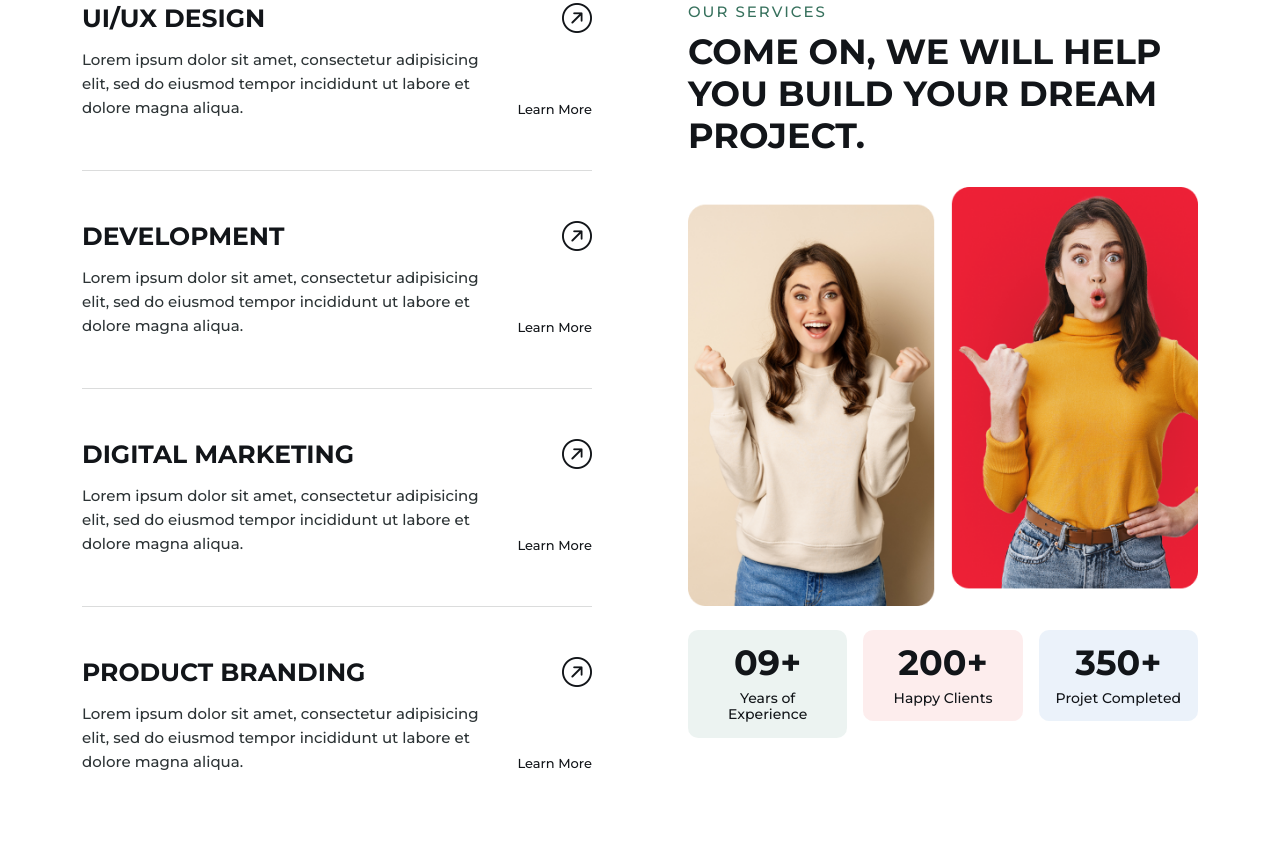
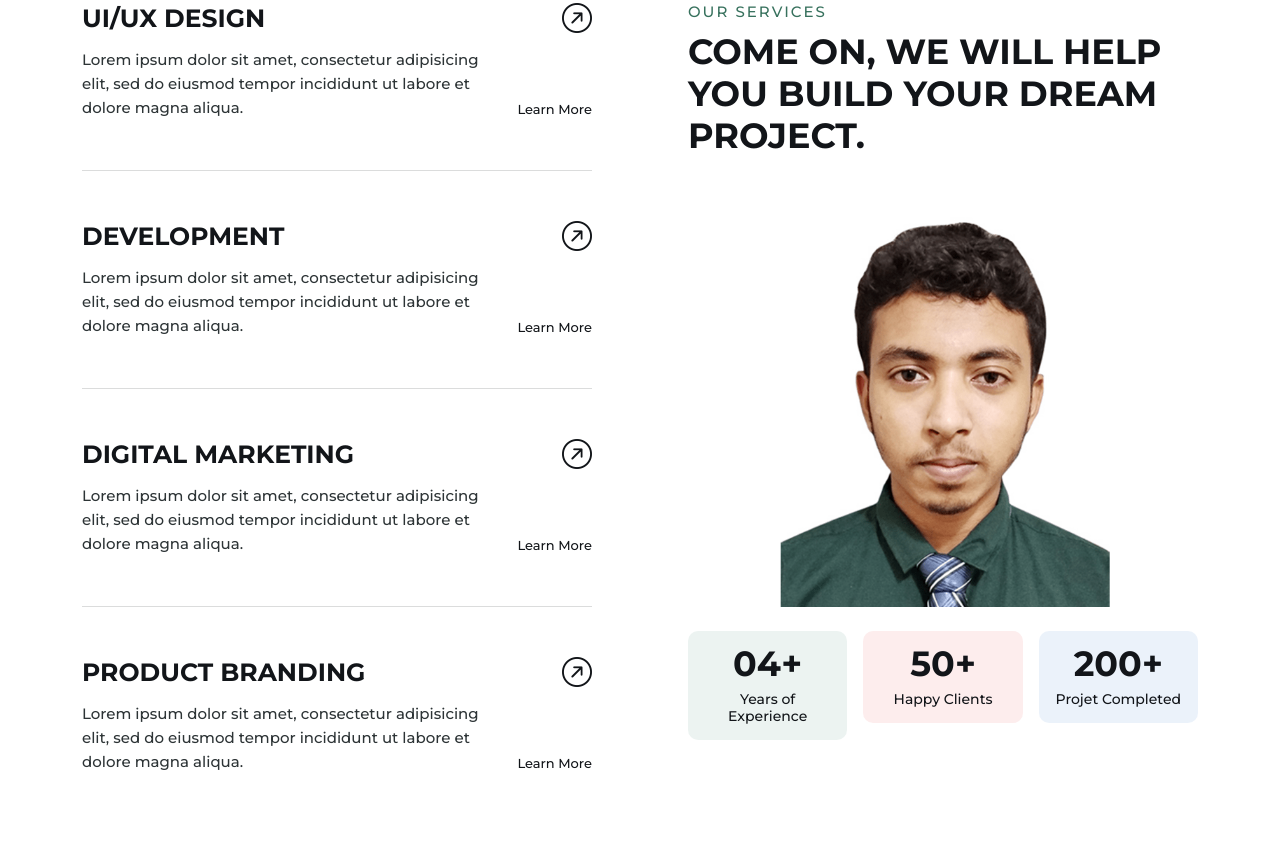
Before and after one commit to bdsumon4u/bootsfolio, a plain HTML site: page index.html in a window 1280 px wide. Shown: the part 805-1660 px from the top of the page. Drawn offline with nearby package versions, Linux system fonts and the light colour scheme; some packages are replaced by stand-ins of ours; a script that the page names is missing.

Commit message:
Update: Skills, Services

```diff
--- a/index.html
+++ b/index.html
@@ -515,7 +515,7 @@
                   <h3>come on, we will help you buIld your dream project.</h3>
                 </div>
                 <div class="s-action pb-4 text-center">
-                  <img src="assets/img/skills.png" title="" alt="" />
+                  <img height="420" src="assets/img/sumon-ahmed.png" title="" alt="" />
                 </div>
                 <div class="row counter g-2 g-sm-3">
                   <div class="col-4">
@@ -525,9 +525,9 @@
                     >
                       <span
                         class="count h1 after-pluse"
-                        data-to="09"
-                        data-speed="09"
-                        >09</span
+                        data-to="04"
+                        data-speed="04"
+                        >04</span
                       >
                       <h6>Years of Experience</h6>
                     </div>
@@ -539,9 +539,9 @@
                     >
                       <span
                         class="count h1 after-pluse"
-                        data-to="200"
-                        data-speed="200"
-                        >200</span
+                        data-to="50"
+                        data-speed="50"
+                        >50</span
                       >
                       <h6>Happy Clients</h6>
                     </div>
@@ -553,9 +553,9 @@
                     >
                       <span
                         class="count h1 after-pluse"
-                        data-to="350"
-                        data-speed="350"
-                        >350</span
+                        data-to="200"
+                        data-speed="200"
+                        >200</span
                       >
                       <h6>Projet Completed</h6>
                     </div>
```
Also changed, not shown: assets/img/sumon-ahmed.png (added).
